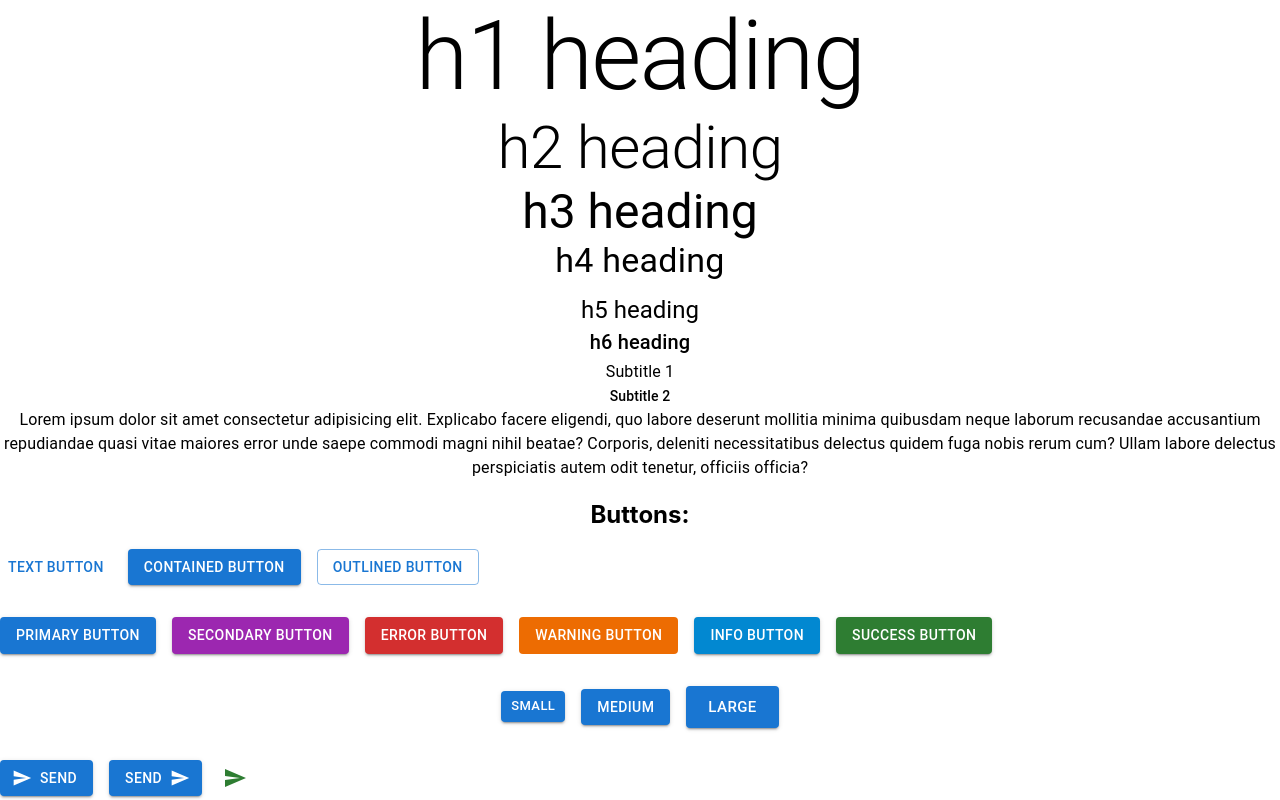
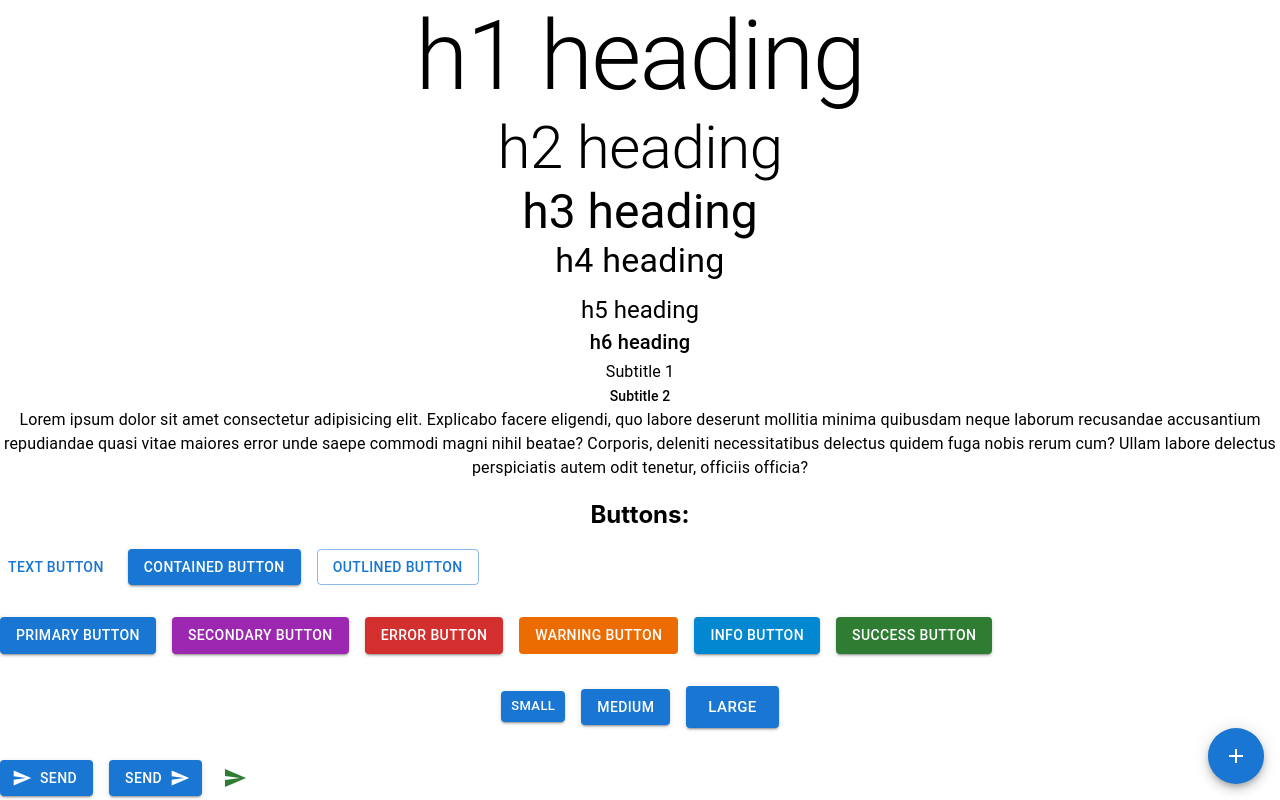
Before and after one commit to JustFelix-Dev/MUI-Components, a React (Create React App) app: page / in a window 1280 px wide. Shown: the top 800 px of the page. Built offline with nearby package versions, Linux system fonts and the light colour scheme.

Commit message:
MuiSpeedDial

```diff
--- a/src/App.tsx
+++ b/src/App.tsx
@@ -12,6 +12,7 @@
 import MuiNavbar from './components/MuiNavbar';
 import { MuiRadioButton } from './components/MuiRadioButton';
 import { MuiRating } from './components/MuiRating';
+import MuiSpeedDial from './components/MuiSpeedDial';
 import { MuiSwitch } from './components/MuiSwitch';
 import { MuiTextField } from './components/MuiTextField';
 import MuiTypography from './components/MuiTypography';
@@ -38,6 +39,7 @@
       <MuiLink/>
       <MuiBreadcrumbs/>
       <MuiDrawer/>
+      <MuiSpeedDial/>
     </div>
   );
 }
--- /dev/null
+++ b/src/components/MuiSpeedDial.tsx
@@ -0,0 +1,14 @@
+import { Edit, FileCopyOutlined, Print, Share } from "@mui/icons-material"
+import { SpeedDial, SpeedDialAction, SpeedDialIcon } from "@mui/material"
+
+const MuiSpeedDial = () => {
+  return (
+   <SpeedDial ariaLabel="Navigation speed Dial" sx={{ position: 'absolute', bottom:16, right:16}} icon={<SpeedDialIcon openIcon={<Edit/>} />} >
+     <SpeedDialAction icon={<FileCopyOutlined/>} tooltipTitle='Copy' tooltipOpen/>
+     <SpeedDialAction icon={<Print/>} tooltipTitle='Print' tooltipOpen/>
+     <SpeedDialAction icon={<Share/>} tooltipTitle='Share' tooltipOpen/>
+   </SpeedDial>
+  )
+}
+
+export default MuiSpeedDial
```
